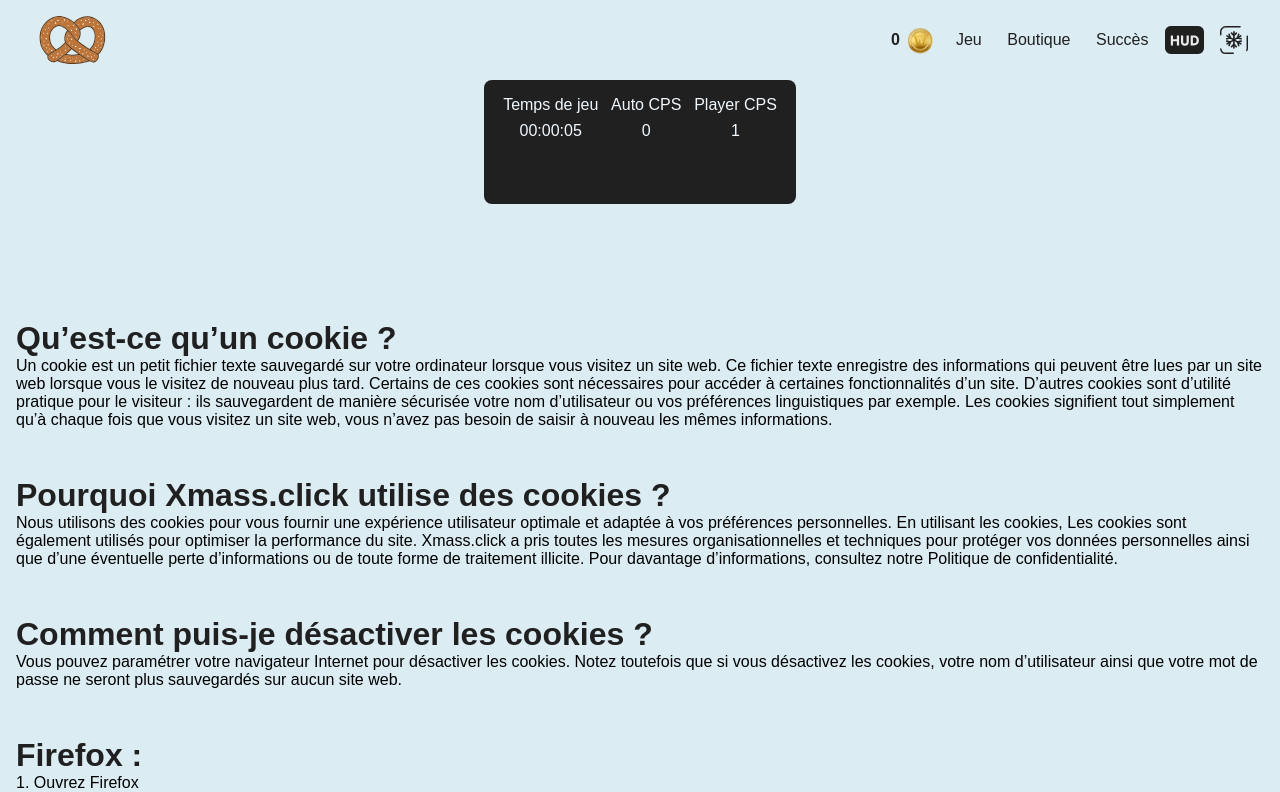
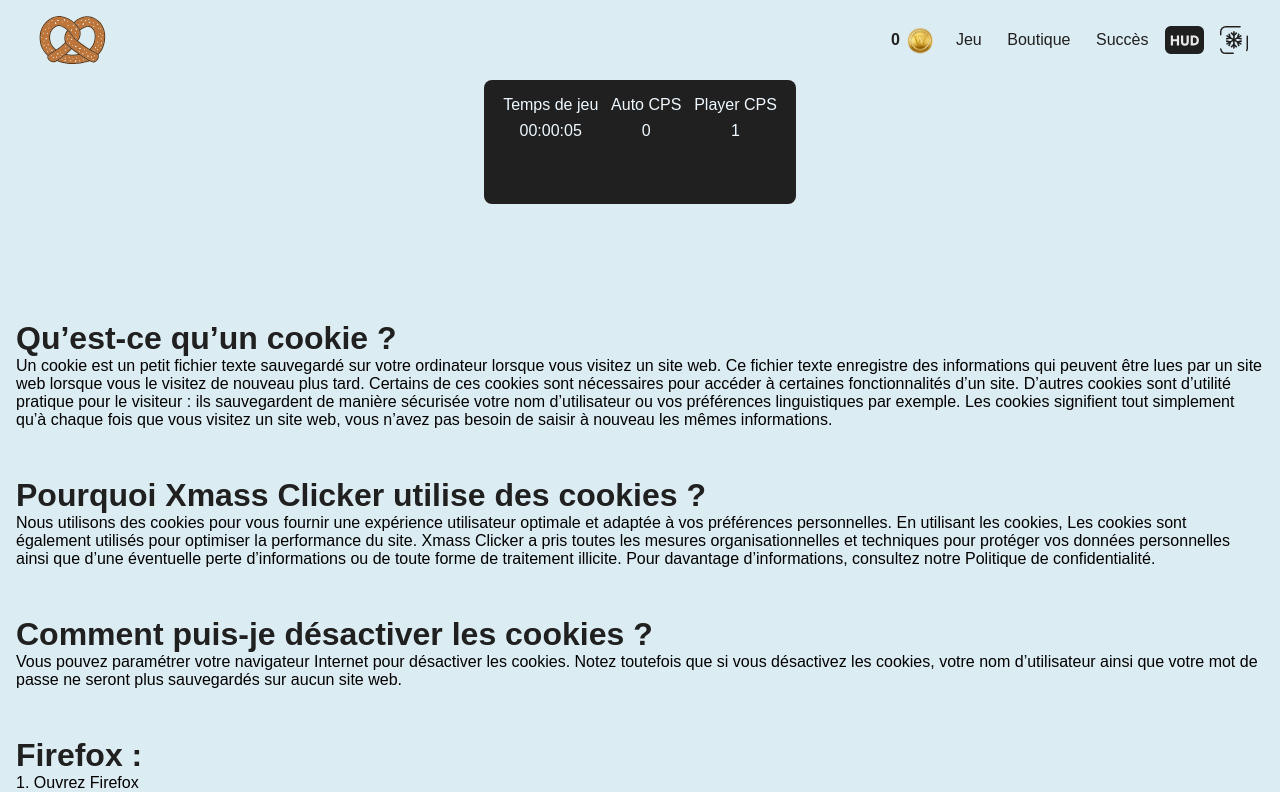
Before and after one commit to Batsave/Xmass-Click, a React (Vite) app: page /cookies in a window 1280 px wide. Shown: the top 792 px of the page. Built offline with nearby package versions, Linux system fonts and the light colour scheme.

Commit message:
Fix caching issue and update cookie text

```diff
--- a/src/pages/Cookie.jsx
+++ b/src/pages/Cookie.jsx
@@ -21,12 +21,12 @@ function Cookie() {
         </div>
 
         <div className="cookies-item">
-          <h2>Pourquoi Xmass.click utilise des cookies ?</h2>
+          <h2>Pourquoi Xmass Clicker utilise des cookies ?</h2>
           <p>
             Nous utilisons des cookies pour vous fournir une expérience
             utilisateur optimale et adaptée à vos préférences personnelles. En
             utilisant les cookies, Les cookies sont également utilisés pour
-            optimiser la performance du site. Xmass.click a pris toutes
+            optimiser la performance du site. Xmass Clicker a pris toutes
             les mesures organisationnelles et techniques pour protéger vos
             données personnelles ainsi que d’une éventuelle perte d’informations
             ou de toute forme de traitement illicite. Pour davantage
```
Also changed, not shown: 1 other file (tests, documents, lock files or other folders).
